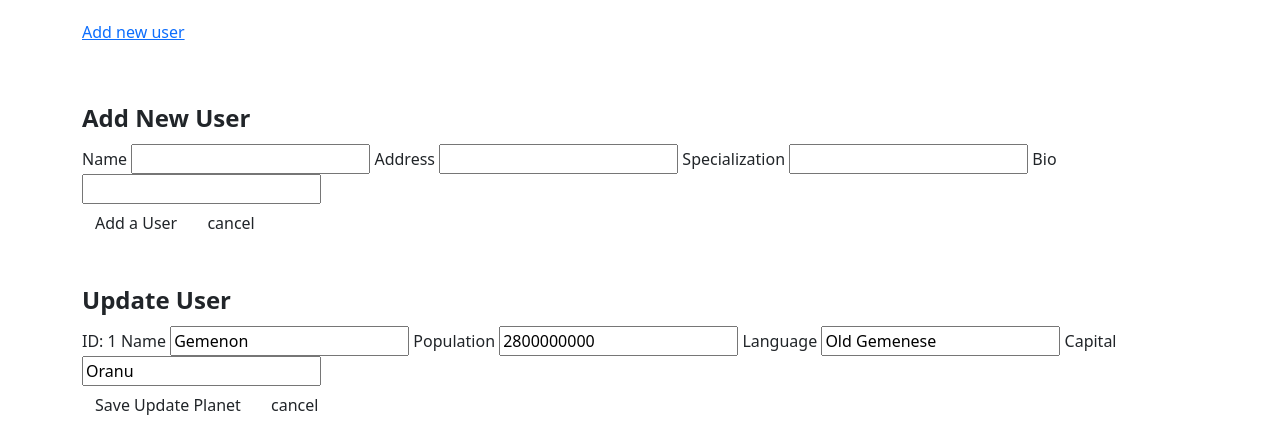
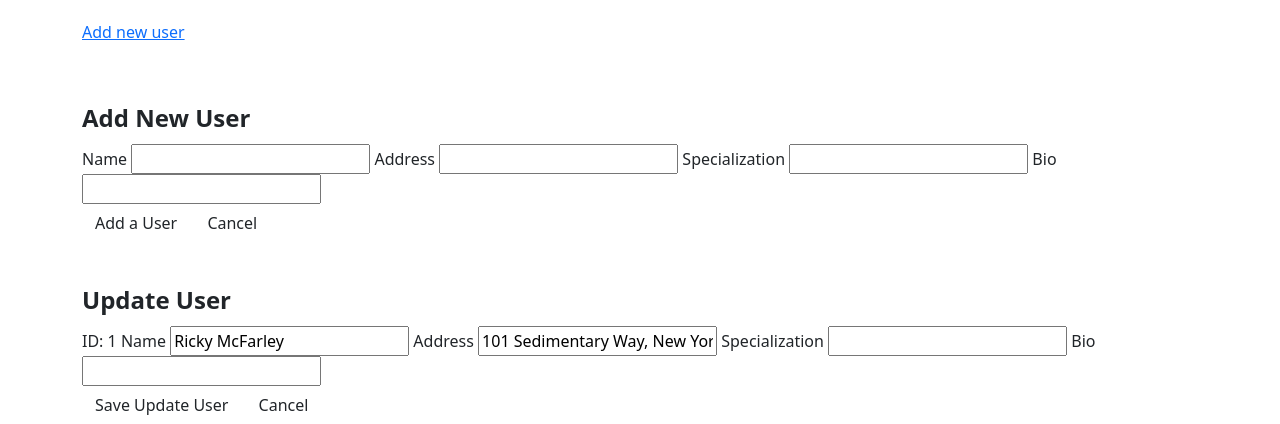
Before and after one commit to ChrisFelt/CS340_Intro_to_Databases_Portfolio_Project, a Flask app: page /user in a window 1280 px wide. Shown: the part 392-816 px from the top of the page. Run offline with Flask 2, Linux system fonts and the light colour scheme; some libraries are stand-ins or nearby versions.

Commit message:
fixed update portion of user page in website

```diff
--- a/website/templates/user.html
+++ b/website/templates/user.html
@@ -74,7 +74,7 @@
             <label> Bio </label> <input type="text" name="bio">
           </fieldset>
           <input class="btn" type="submit" id="addUser" value="Add a User">
-          <input class="btn" type="button" value="cancel">
+          <input class="btn" type="button" value="Cancel">
 	</form> <!--add new planet-->
 </div><!-- insert -->
 
@@ -85,13 +85,13 @@
       <legend><strong>Update User</strong></legend>
           <fieldset class="fields">
           <label>ID:</label> 1
-            <label> Name </label> <input type="text" value="Gemenon" name="name">
-            <label> Population </label> <input type="text"  name="population" value="2800000000">
-            <label> Language </label> <input type="text" name="language" value="Old Gemenese">
-            <label> Capital </label> <input type="text" name="language" value="Oranu">
+            <label> Name </label> <input type="text" name="name" value="Ricky McFarley">
+            <label> Address </label> <input type="text"  name="address" value="101 Sedimentary Way, New York City, NY 10001">
+            <label> Specialization </label> <input type="text" name="specialization" value="">
+            <label> Bio </label> <input type="text" name="bio" value="">
     </fieldset>
-    <input class="btn" type="submit" id="UpdateSavePlanet" value="Save Update Planet">
-          <input class="btn" type="button" value="cancel" >
+    <input class="btn" type="submit" id="UpdateSaveUser" value="Save Update User">
+          <input class="btn" type="button" value="Cancel" >
   </form>
 </div><!-- update -->
 
```
